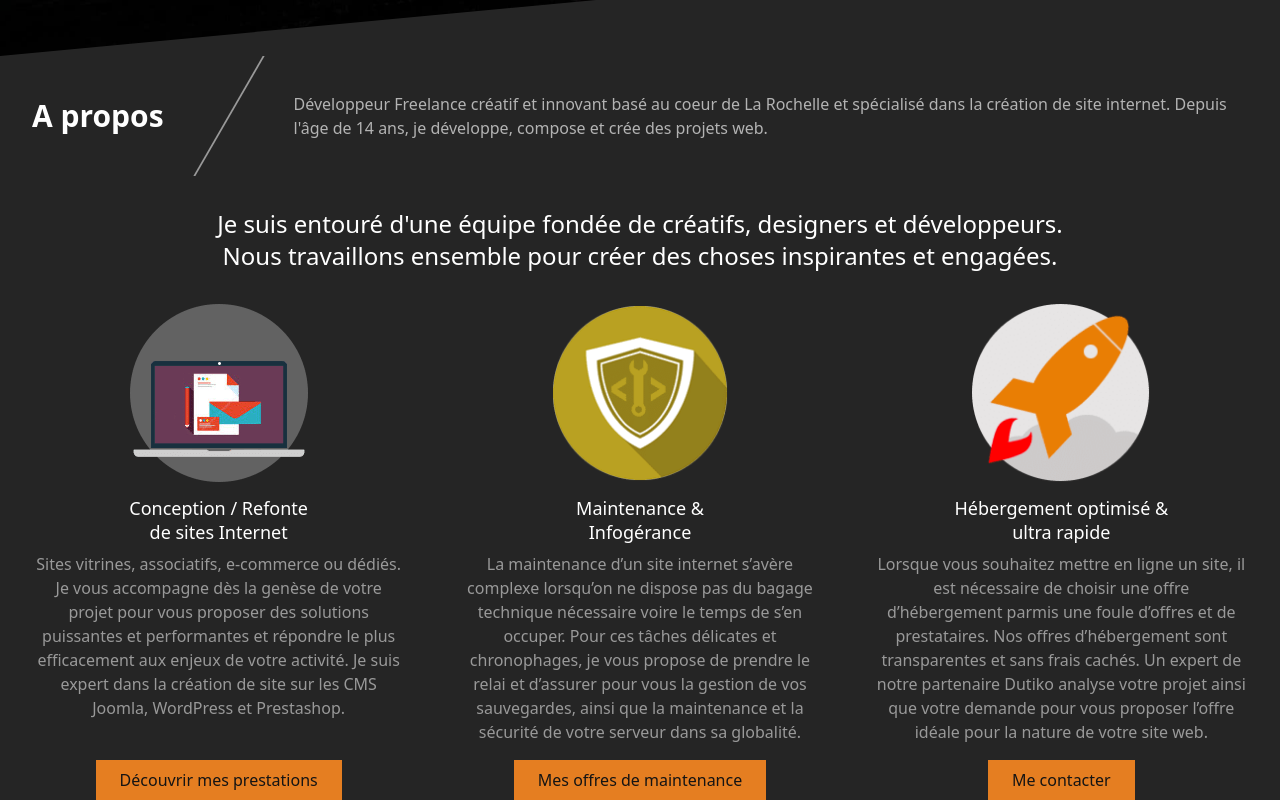
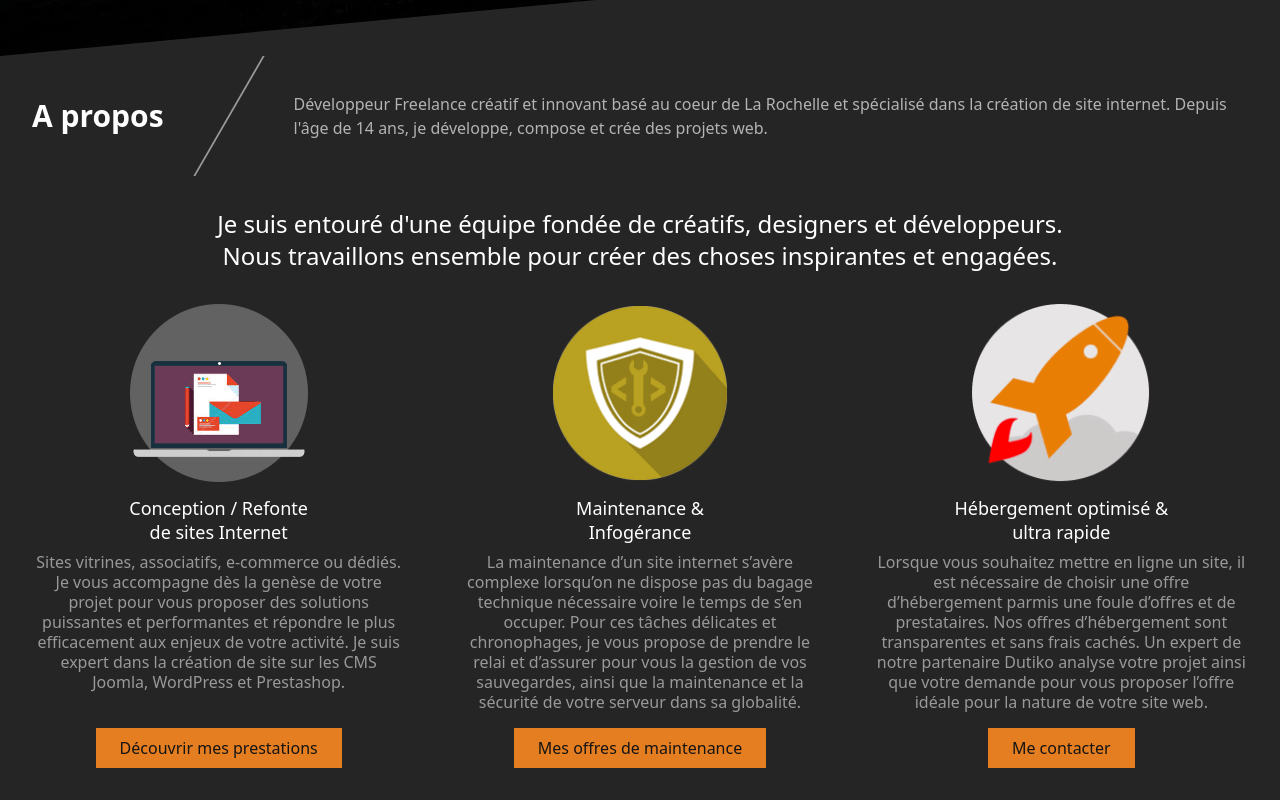
Before and after one commit to akiletour/inrage, a Next.js app: page / in a window 1280 px wide. Shown: the part 562-1362 px from the top of the page. After the commit the page ends 1330 px from the top, so only its background shows below. Built offline with nearby package versions, Linux system fonts and the light colour scheme.

Commit message:
fix(hp): adjust line-height on lg breakpoint

```diff
--- a/components/items/PrestationItem.js
+++ b/components/items/PrestationItem.js
@@ -21,7 +21,7 @@ export default function PrestationItem({
         {Array.isArray(title) ? title.map((ttl) => <Fragment key={ttl}>{ttl}</Fragment>) : title}
       </h3>
 
-      <p className="text-base md:text-sm lg:text-base leading-5 mt-1 mb-2">{children}</p>
+      <p className="text-base md:text-sm lg:text-base leading-5 lg:leading-5 mt-1 mb-2">{children}</p>
 
       {link !== '' && (
         <div className="mt-auto">
```
